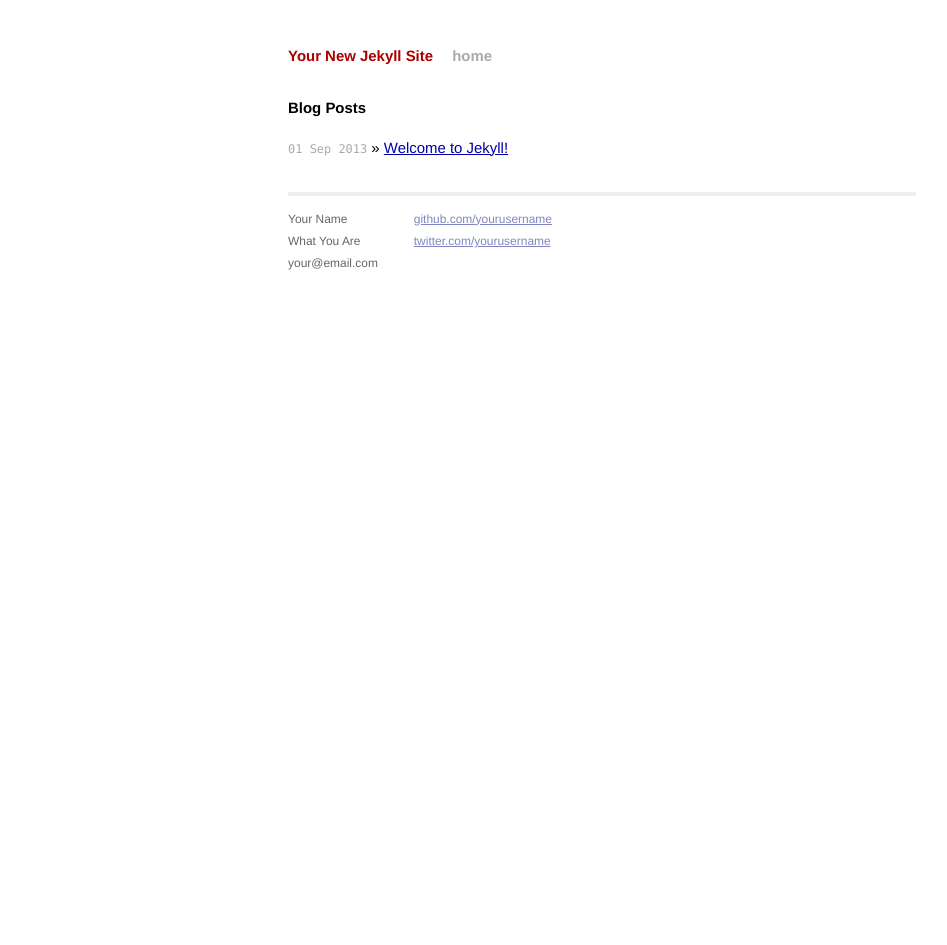
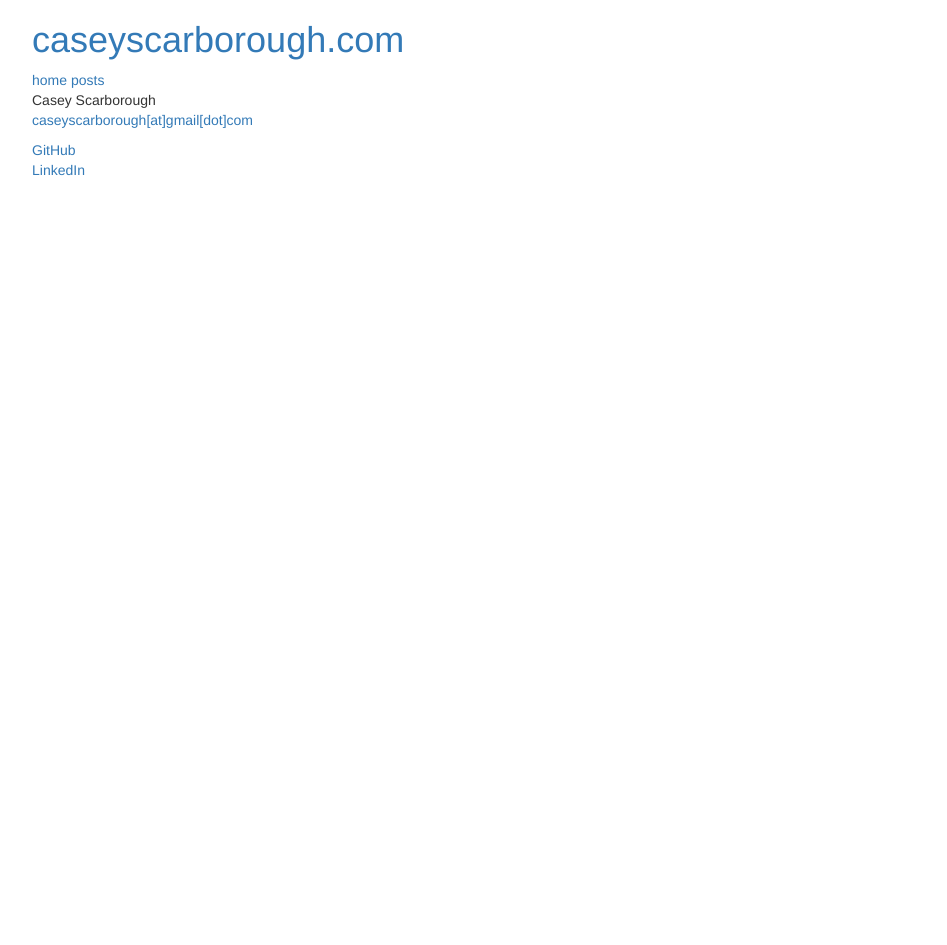
Before and after one commit to caseyscarborough/caseyscarborough.github.io, a Jekyll site: the page built from index.html, in a window 1280 px wide. Shown: the whole page, without its empty margins (38-985 px from the left). Built offline with Jekyll 4.4.1, drawn with Linux system fonts in a browser that asks for light colours; nearby versions of some CDN libraries; Markdown is read by kramdown in place of the engine named in the settings; after the commit the page ends 900 px from its top, so only the background shows below that.

Commit message:
Remove default post and styling. Add Bootstrap 3 assets and update default layout. Update site title in _config.yml Move index.html to posts.html and create new index page.

```diff
--- a/_config.yml
+++ b/_config.yml
@@ -1,3 +1,3 @@
-name: Your New Jekyll Site
+name: caseyscarborough.com
 markdown: redcarpet
 pygments: true
--- a/_layouts/default.html
+++ b/_layouts/default.html
@@ -6,10 +6,11 @@
         <title>{{ page.title }}</title>
         <meta name="viewport" content="width=device-width">
 
-        <!-- syntax highlighting CSS -->
+        <!-- Bootstrap Resources -->
+        <link rel="stylesheet" href="//netdna.bootstrapcdn.com/bootstrap/3.0.0/css/bootstrap.min.css">
+        <script src="//netdna.bootstrapcdn.com/bootstrap/3.0.0/js/bootstrap.min.js"></script>
+
         <link rel="stylesheet" href="/css/syntax.css">
-
-        <!-- Custom CSS -->
         <link rel="stylesheet" href="/css/main.css">
 
     </head>
@@ -20,6 +21,7 @@
             <div class="header">
               <h1 class="title"><a href="/">{{ site.name }}</a></h1>
               <a class="extra" href="/">home</a>
+              <a class="extra" href="/posts.html">posts</a>
             </div>
 
                 {{ content }}
@@ -27,15 +29,14 @@
             <div class="footer">
               <div class="contact">
                 <p>
-                  Your Name<br />
-                  What You Are<br />
-                  your@email.com
+                  Casey Scarborough<br />
+                  <a href="mailto:caseyscarborough@gmail.com">caseyscarborough[at]gmail[dot]com</a>
                 </p>
               </div>
               <div class="contact">
                 <p>
-                  <a href="http://github.com/yourusername/">github.com/yourusername</a><br />
-                  <a href="http://twitter.com/yourusername/">twitter.com/yourusername</a><br />
+                  <a href="https://github.com/caseyscarborough/">GitHub</a><br />
+                  <a href="https://linkedin.com/in/caseyscarborough">LinkedIn</a><br />
                 </p>
               </div>
             </div>
--- a/css/main.css
+++ /dev/null
@@ -1,160 +0,0 @@
-/*****************************************************************************/
-/*
-/* Common
-/*
-/*****************************************************************************/
-
-/* Global Reset */
-* {
-  margin: 0;
-  padding: 0;
-}
-
-html, body { height: 100%; }
-
-body {
-  background-color: #FFF;
-  font: 13.34px Helvetica, Arial, sans-serif;
-  font-size: small;
-  text-align: center;
-}
-
-h1, h2, h3, h4, h5, h6 {
-  font-size: 100%; }
-
-h1 { margin-bottom: 1em; }
-p { margin: 1em 0; }
-
-a         { color: #00a; }
-a:hover   { color: #000; }
-a:visited { color: #a0a; }
-
-/*****************************************************************************/
-/*
-/* Home
-/*
-/*****************************************************************************/
-ul.posts {
-  list-style-type: none;
-  margin-bottom: 2em;
-}
-
-ul.posts li {
-  line-height: 1.75em;
-}
-
-ul.posts span {
-  color: #aaa;
-  font-family: Monaco, "Courier New", monospace;
-  font-size: 80%;
-}
-
-/*****************************************************************************/
-/*
-/* Site
-/*
-/*****************************************************************************/
-
-.site {
-  font-size: 115%;
-  text-align: justify;
-  width: 42em;
-  margin: 3em auto 2em;
-  line-height: 1.5em;
-}
-
-.site .header a {
-  font-weight: bold;
-  text-decoration: none;
-}
-
-.site .header h1.title {
-  display: inline-block;
-  margin-bottom: 2em;
-}
-
-.site .header h1.title a {
-  color: #a00;
-}
-
-.site .header h1.title a:hover {
-  color: #000;
-}
-
-.site .header a.extra {
-  color: #aaa;
-  margin-left: 1em;
-}
-
-.site .header a.extra:hover {
-  color: #000;
-}
-
-.site .meta {
-  color: #aaa;
-}
-
-.site .footer {
-  font-size: 80%;
-  color: #666;
-  border-top: 4px solid #eee;
-  margin-top: 2em;
-  overflow: hidden;
-}
-
-.site .footer .contact {
-  float: left;
-  margin-right: 3em;
-}
-
-.site .footer .contact a {
-  color: #8085C1;
-}
-
-.site .footer .rss {
-  margin-top: 1.1em;
-  margin-right: -.2em;
-  float: right;
-}
-
-.site .footer .rss img {
-  border: 0;
-}
-
-/*****************************************************************************/
-/*
-/* Posts
-/*
-/*****************************************************************************/
-
-/* standard */
-.post pre {
-  border: 1px solid #ddd;
-  background-color: #eef;
-  padding: 0 .4em;
-}
-
-.post ul, .post ol {
-  margin-left: 1.35em;
-}
-
-.post code {
-  border: 1px solid #ddd;
-  background-color: #eef;
-  padding: 0 .2em;
-}
-
-.post pre code {
-  border: none;
-}
-
-/* terminal */
-.post pre.terminal {
-  border: 1px solid #000;
-  background-color: #333;
-  color: #FFF;
-}
-
-.post pre.terminal code {
-  background-color: #333;
-}
--- a/index.html
+++ b/index.html
@@ -1,13 +1,4 @@
 ---
 layout: default
-title: Your New Jekyll Site
+title: Home
 ---
-
-<div id="home">
-  <h1>Blog Posts</h1>
-  <ul class="posts">
-    {% for post in site.posts %}
-      <li><span>{{ post.date | date_to_string }}</span> &raquo; <a href="{{ post.url }}">{{ post.title }}</a></li>
-    {% endfor %}
-  </ul>
-</div>
```
Also changed, not shown: posts.html (added, +13 -0 lines).
